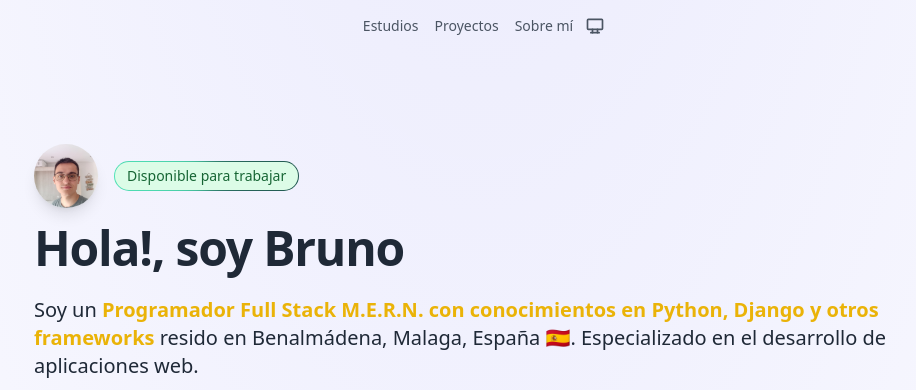
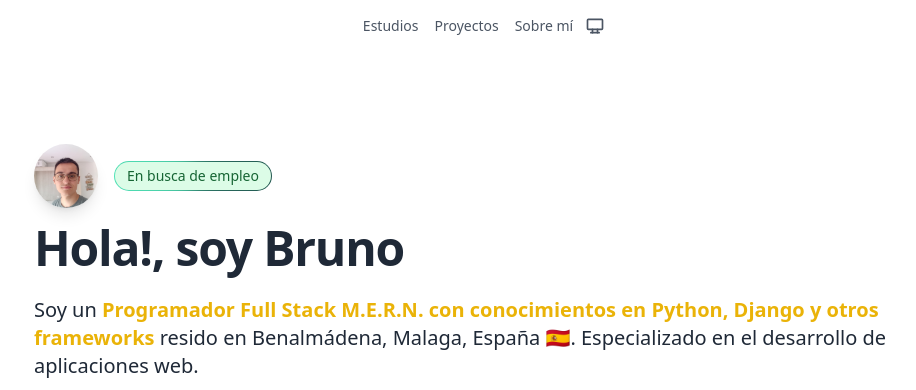
Before and after one commit to BrunoTornese/Portfolio, an Astro site: page / in a window 1280 px wide. Shown: the top 390 px of the page, without its empty margins (158-1074 px from the left). Built offline with nearby package versions, Linux system fonts and the light colour scheme; Astro itself is replaced by a stand-in of ours.

Commit message:
Acomodado de estilos

```diff
--- a/src/components/Footer.astro
+++ b/src/components/Footer.astro
@@ -13,7 +13,7 @@ const currentYear = new Date().getFullYear();
       <a
         href="https://www.linkedin.com/in/bruno-tornese/"
         class="hover:underline">Bruno Tornese</a
-      >. Casi todos los derechos reservados
+      >. Todos los derechos reservados
     </span>
     <ul
       class="flex flex-wrap items-center mt-3 text-sm font-medium dark:text-white/90 sm:mt-0"
--- a/src/components/Header.astro
+++ b/src/components/Header.astro
@@ -70,7 +70,6 @@ const navItems = [
       observer.observe(section);
     });
 
-    // Cleanup function
     document.onvisibilitychange = () => {
       if (document.visibilityState === "hidden") {
         observer.disconnect();
--- a/src/components/Hero.astro
+++ b/src/components/Hero.astro
@@ -14,7 +14,7 @@ import SocialPill from "@/components/SocialPill.astro";
       alt={personalImageAlt}
     />
 
-    <Badge>Disponible para trabajar</Badge>
+    <Badge>En busca de empleo</Badge>
   </div>
 </div>
 <h1
--- a/src/layouts/Layout.astro
+++ b/src/layouts/Layout.astro
@@ -1,16 +1,16 @@
 ---
-import "@fontsource-variable/onest"
+import "@fontsource-variable/onest";
 
-import Header from "../components/Header.astro"
-import Footer from "../components/Footer.astro"
-import { ViewTransitions } from "astro:transitions"
+import Header from "../components/Header.astro";
+import Footer from "../components/Footer.astro";
+import { ViewTransitions } from "astro:transitions";
 
 interface Props {
-  title: string
-  description: string
+  title: string;
+  description: string;
 }
 
-const { description, title } = Astro.props
+const { description, title } = Astro.props;
 ---
 
 <!doctype html>
@@ -27,11 +27,12 @@ const { description, title } = Astro.props
 
   <body class="relative text-black dark:text-white">
     <div
-      class="absolute top-0 bottom-0 z-[-2] min-h-screen w-full bg-gray-50 dark:bg-gray-950
-      bg-[radial-gradient(ellipse_80%_80%_at_50%_-20%,rgba(217,216,255,0.5),rgba(255,255,255,0.9))]
-      dark:bg-[radial-gradient(ellipse_80%_80%_at_50%_-20%,rgba(120,119,198,0.3),rgba(255,255,255,0))]"
+      class="absolute inset-0 -z-10 h-full w-full items-center px-5 py-24
+    bg-[radial-gradient(125%_125%_at_50%_10%,rgba(255,255,255,1)_40%,rgba(0,102,255,0.8)_100%)]
+    dark:bg-[radial-gradient(125%_125%_at_50%_20%,#000_40%,#63e_100%)]"
     >
     </div>
+
     <Header />
     <slot />
     <Footer />
```
